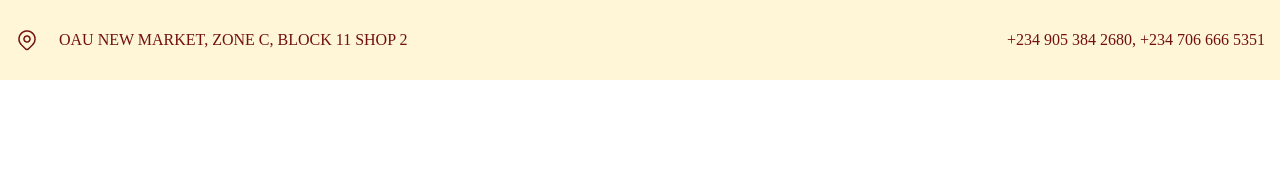
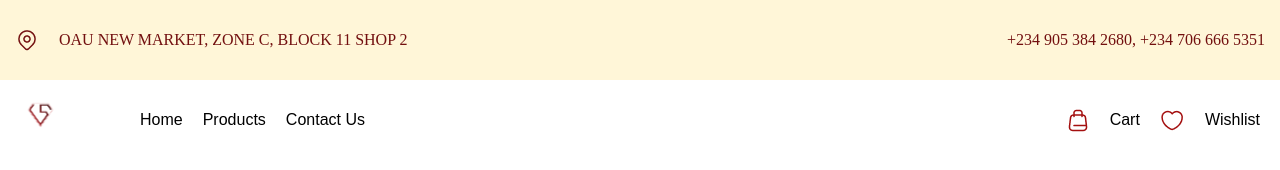
Before and after one commit to Adelabuadeleke/lordfaithstore, a plain HTML site: page index.html in a window 1280 px wide. Drawn offline with Linux system fonts and the light colour scheme.

Commit message:
navbar bottom structure and style completed

```diff
--- a/css/style.css
+++ b/css/style.css
@@ -21,3 +21,43 @@ nav {
 .nav__one>img {
  margin-right: 20px;
 }
+
+.nav__bottom {
+ display: flex;
+ align-items: center;
+ justify-content: space-between;
+ font-family: Arial, Helvetica, sans-serif;
+}
+
+.bottom__first {
+ display: flex;
+ align-items: center;
+}
+
+.bottom__first> img {
+ height: 80px;
+}
+
+.bottom__first > ul {
+ display: flex;
+}
+
+.bottom__first>ul>li {
+ list-style: none;
+ margin-left: 20px;
+}
+
+.bottom__second {
+ display: flex;
+ align-items: center;
+}
+
+.second__icon {
+ display: flex;
+ align-items: center;
+ margin-right: 20px;
+}
+
+.second__icon>p {
+ margin-left: 20px;
+}
--- a/index.html
+++ b/index.html
@@ -16,5 +16,25 @@
 
         <p>+234 905 384 2680, +234 706 666 5351</p>
     </nav>
+    <div class="nav__bottom">
+        <div class="bottom__first">
+            <img src="img/loggo 1.png" alt="">
+            <ul>
+                <li>Home</li>
+                <li>Products</li>
+                <li>Contact Us</li>
+            </ul>
+        </div>
+        <div class="bottom__second">
+            <div class="second__icon">
+                <img src="img/shopping-bag.png" alt="">
+                <p>Cart</p>
+            </div>
+            <div class="second__icon">
+                <img src="img/heart.png" alt="">
+                <p>Wishlist</p>
+            </div>
+        </div>
+    </div>
 </body>
 </html>
```
